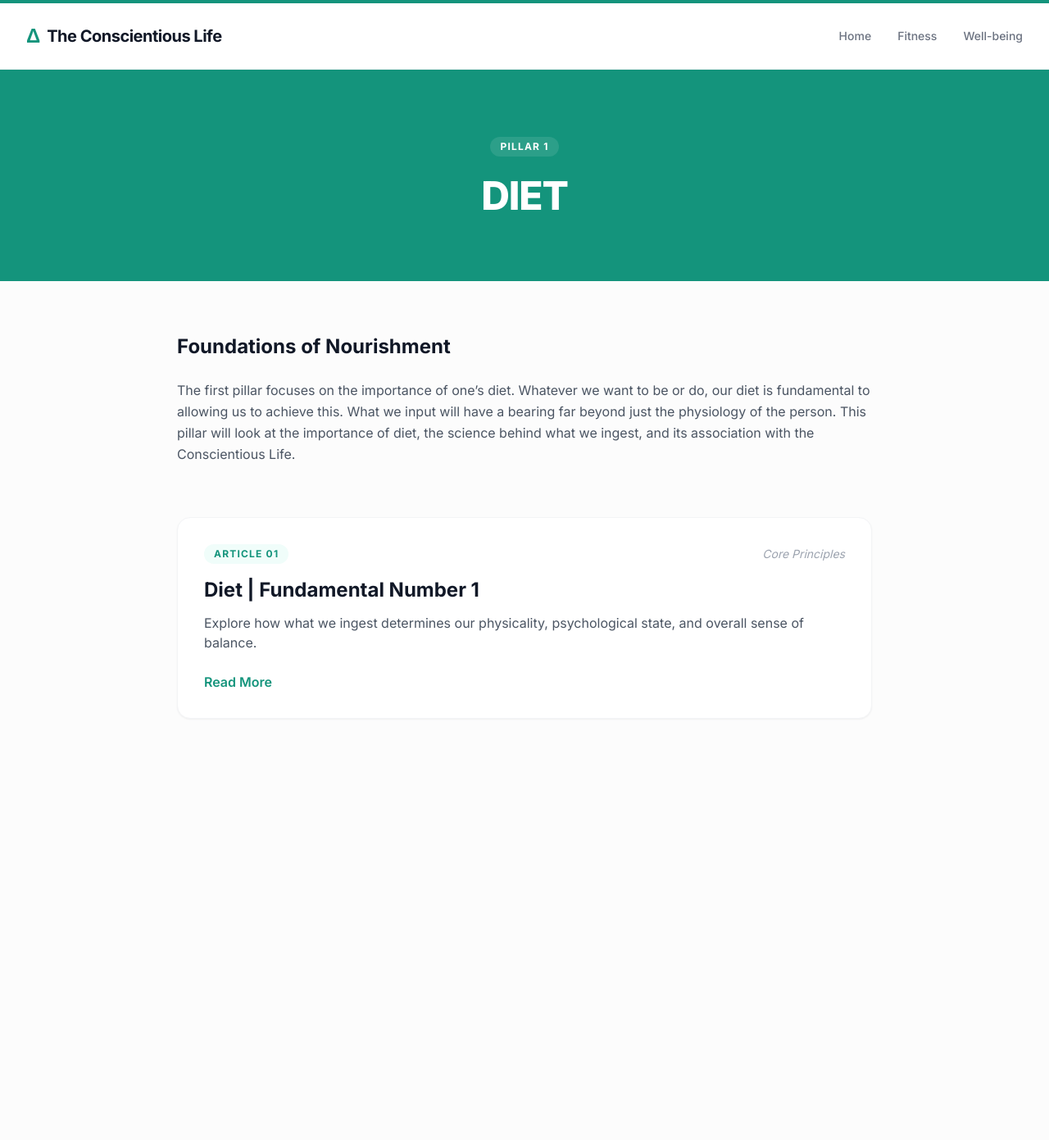
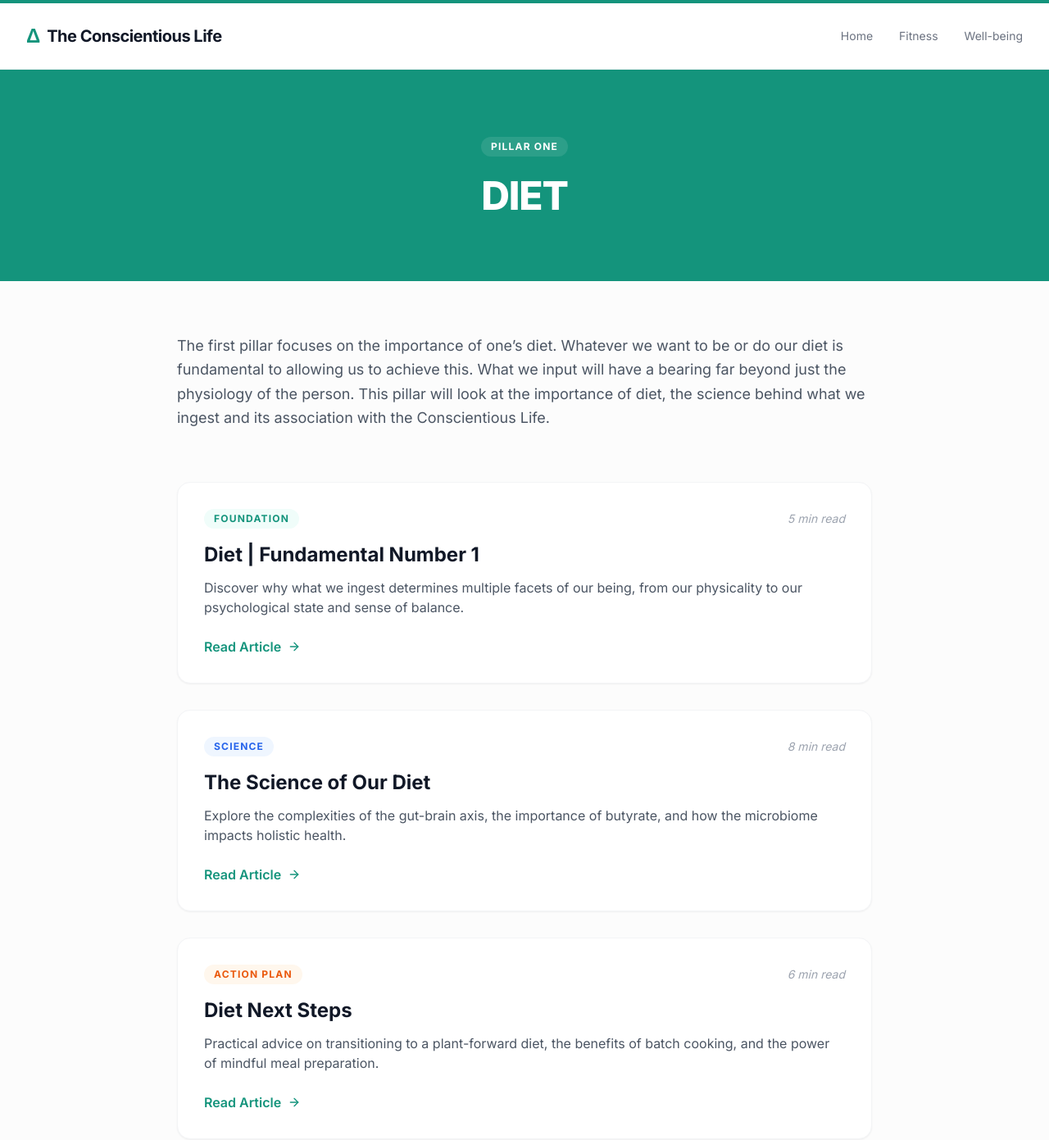
Before and after one commit to theconscientiouslife1-coder/TheCL, a Jekyll site: the page diet.html, which Jekyll copies as it is, in a window 1280 px wide and 1400 px high. Shown: the top 1391 px of the window at 82% size. Built offline with Jekyll 4.4.1, drawn with Linux system fonts in a browser that asks for light colours; nearby versions of some CDN libraries; some of the changed text lies outside the part shown.

Commit message:
diet landing page updates

```diff
--- a/diet.html
+++ b/diet.html
@@ -7,18 +7,15 @@
 
     <link rel="stylesheet" href="/style.css">
 
-    <script src="https://cdn.tailwindcss.com"></script>
+    <script src="https://cdn.tailwindcss.com?plugins=typography"></script>
     <script src="https://unpkg.com/lucide@latest"></script>
-    <link rel="preconnect" href="https://fonts.googleapis.com">
-    <link rel="preconnect" href="https://fonts.gstatic.com" crossorigin>
-    <link href="https://fonts.googleapis.com/css2?family=Inter:wght@400;500;600;700;800&display=swap" rel="stylesheet">
+    <link href="https://fonts.googleapis.com/css2?family=Inter:wght@400;600;700;800&display=swap" rel="stylesheet">
     <style>
-        body { font-family: 'Inter', sans-serif; display: flex; flex-direction: column; min-height: 100vh; }
-        .flex-grow { flex-grow: 1; }
+        body { font-family: 'Inter', sans-serif; }
         .top-ribbon { height: 4px; background-color: #14947c; width: 100%; }
     </style>
 </head>
-<body class="bg-[#fcfcfc] text-gray-900">
+<body class="bg-[#fcfcfc] text-gray-900 flex flex-col min-h-screen">
 
     <div class="top-ribbon"></div>
 
@@ -38,7 +35,7 @@
 
     <section class="bg-[#14947c] py-20 text-white">
         <div class="max-w-4xl mx-auto px-6 text-center">
-            <div class="inline-block px-3 py-1 bg-white/10 rounded-full text-xs font-bold uppercase tracking-widest mb-6">Pillar 1</div>
+            <div class="inline-block px-3 py-1 bg-white/10 rounded-full text-xs font-bold uppercase tracking-widest mb-6">Pillar One</div>
             <h1 class="text-4xl md:text-5xl font-extrabold tracking-tight leading-tight uppercase">Diet</h1>
         </div>
     </section>
@@ -46,10 +43,9 @@
     <main class="max-w-4xl mx-auto px-6 py-16 flex-grow">
 
         <div class="mb-16">
-            <h2 class="text-2xl font-bold text-gray-900 mb-6">Foundations of Nourishment</h2>
-            <div class="prose prose-lg text-gray-600 leading-relaxed max-w-none">
+            <div class="prose prose-lg max-w-none text-gray-600 leading-relaxed">
                 <p>
-                    The first pillar focuses on the importance of one’s diet. Whatever we want to be or do, our diet is fundamental to allowing us to achieve this. What we input will have a bearing far beyond just the physiology of the person. This pillar will look at the importance of diet, the science behind what we ingest, and its association with the Conscientious Life.
+                    The first pillar focuses on the importance of one’s diet. Whatever we want to be or do our diet is fundamental to allowing us to achieve this. What we input will have a bearing far beyond just the physiology of the person. This pillar will look at the importance of diet, the science behind what we ingest and its association with the Conscientious Life.
                 </p>
             </div>
         </div>
@@ -58,12 +54,49 @@
 
             <a href="diet-fundamental-1.html" class="group block p-8 bg-white rounded-2xl border border-gray-100 shadow-sm hover:shadow-md transition-all">
                 <div class="flex items-center justify-between mb-4">
-                    <span class="px-3 py-1 bg-teal-50 text-[#14947c] text-xs font-bold uppercase tracking-widest rounded-full">Article 01</span>
-                    <span class="text-gray-400 text-sm italic">Core Principles</span>
+                    <span class="px-3 py-1 bg-teal-50 text-[#14947c] text-xs font-bold uppercase tracking-widest rounded-full">Foundation</span>
+                    <span class="text-gray-400 text-sm italic">5 min read</span>
                 </div>
                 <h3 class="text-2xl font-bold text-gray-900 group-hover:text-[#14947c] transition-colors mb-3">Diet | Fundamental Number 1</h3>
-                <p class="text-gray-600 mb-6">Explore how what we ingest determines our physicality, psychological state, and overall sense of balance.</p>
+                <p class="text-gray-600 mb-6">Discover why what we ingest determines multiple facets of our being, from our physicality to our psychological state and sense of balance.</p>
                 <div class="flex items-center text-[#14947c] font-semibold">
-                    Read More <i data-lucide="arrow-right" class="ml-2 w-4 h-4 group-hover:translate-x-1 transition-transform"></i>
+                    Read Article <i data-lucide="arrow-right" class="ml-2 w-4 h-4 group-hover:translate-x-1 transition-transform"></i>
                 </div>
             </a>
+
+            <a href="science-of-diet.html" class="group block p-8 bg-white rounded-2xl border border-gray-100 shadow-sm hover:shadow-md transition-all">
+                <div class="flex items-center justify-between mb-4">
+                    <span class="px-3 py-1 bg-blue-50 text-blue-600 text-xs font-bold uppercase tracking-widest rounded-full">Science</span>
+                    <span class="text-gray-400 text-sm italic">8 min read</span>
+                </div>
+                <h3 class="text-2xl font-bold text-gray-900 group-hover:text-[#14947c] transition-colors mb-3">The Science of Our Diet</h3>
+                <p class="text-gray-600 mb-6">Explore the complexities of the gut-brain axis, the importance of butyrate, and how the microbiome impacts holistic health.</p>
+                <div class="flex items-center text-[#14947c] font-semibold">
+                    Read Article <i data-lucide="arrow-right" class="ml-2 w-4 h-4 group-hover:translate-x-1 transition-transform"></i>
+                </div>
+            </a>
+
+            <a href="diet-next-steps.html" class="group block p-8 bg-white rounded-2xl border border-gray-100 shadow-sm hover:shadow-md transition-all">
+                <div class="flex items-center justify-between mb-4">
+                    <span class="px-3 py-1 bg-orange-50 text-orange-600 text-xs font-bold uppercase tracking-widest rounded-full">Action Plan</span>
+                    <span class="text-gray-400 text-sm italic">6 min read</span>
+                </div>
+                <h3 class="text-2xl font-bold text-gray-900 group-hover:text-[#14947c] transition-colors mb-3">Diet Next Steps</h3>
+                <p class="text-gray-600 mb-6">Practical advice on transitioning to a plant-forward diet, the benefits of batch cooking, and the power of mindful meal preparation.</p>
+                <div class="flex items-center text-[#14947c] font-semibold">
+                    Read Article <i data-lucide="arrow-right" class="ml-2 w-4 h-4 group-hover:translate-x-1 transition-transform"></i>
+                </div>
+            </a>
+
+        </div>
+    </main>
+
+    <footer class="py-12 border-t border-gray-100 text-center text-gray-400 text-xs mt-10">
+        <p>&copy; 2026 The Conscientious Life. All Rights Reserved.</p>
+    </footer>
+
+    <script>
+        lucide.createIcons();
+    </script>
+</body>
+</html>
```
